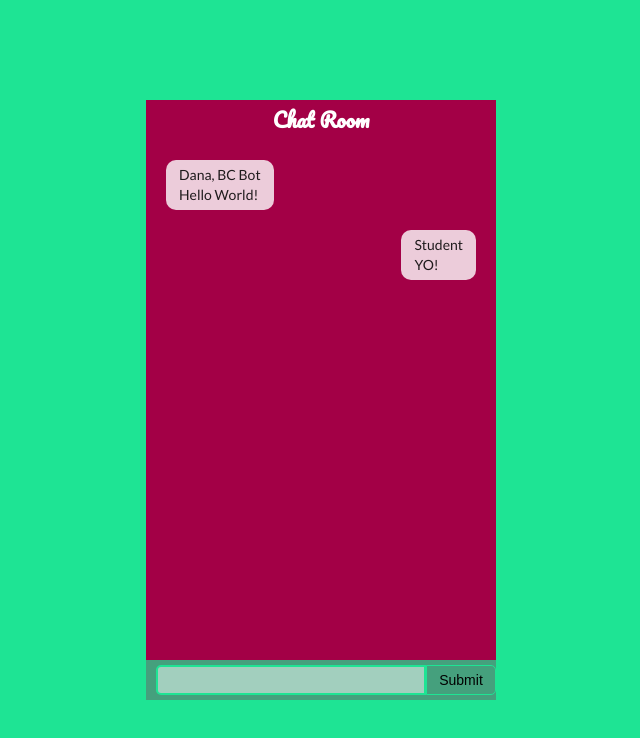
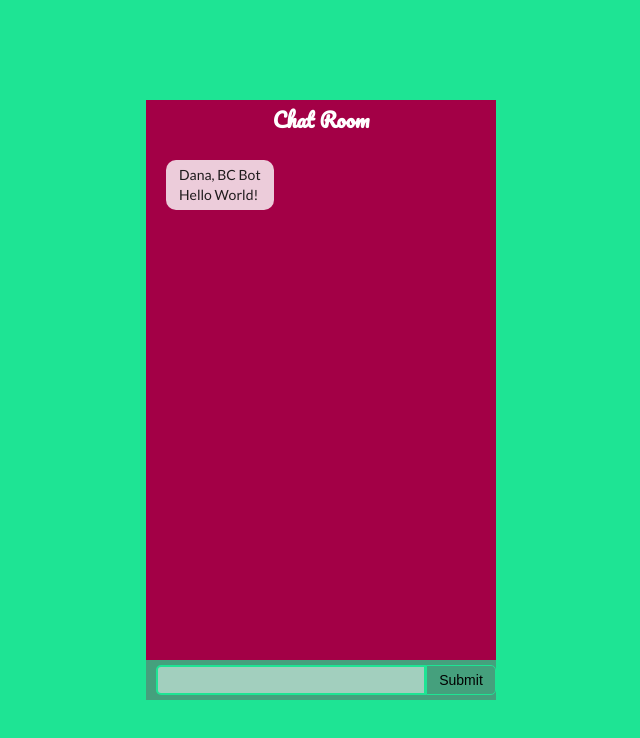
Before and after one commit to 4900ChatBot/chatbot_frontend, a React (Create React App) app in the folder chatbot-frontend/: page / in a window 1280 px wide. Shown: the top 738 px of the page, without its empty margins (319-959 px from the left). Built offline with nearby package versions, Linux system fonts and the light colour scheme.

Commit message:
wired to existing backend

```diff
--- a/chatbot-frontend/package.json
+++ b/chatbot-frontend/package.json
@@ -3,6 +3,7 @@
   "version": "0.1.0",
   "private": true,
   "dependencies": {
+    "axios": "^0.18.0",
     "react": "^16.8.4",
     "react-dom": "^16.8.4",
     "react-scripts": "2.1.8"
--- a/chatbot-frontend/src/components/ChatDisplay.js
+++ b/chatbot-frontend/src/components/ChatDisplay.js
@@ -1,20 +1,15 @@
 import React from 'react';
 import './ChatDisplay.css';
 import Message from './Message';
-import MessageForm from './MessageForm';
+import axios from 'axios';
 
 class ChatDisplay extends React.Component {
 	constructor(props){
 		super(props);
 
 		const chats = [{
-				username: "Dana, BC Bot",
-				content: <p>Hello World!</p>,
-				img: "https://s3.amazonaws.com/sidearm.sites/brooklyncollegeathletics.com/responsive_2018/images/svgs/main_logo.svg",
-			},{
-				username: "Student",
-				content: <p>YO!</p>,
-				img: "https://s3.amazonaws.com/sidearm.sites/brooklyncollegeathletics.com/responsive_2018/images/svgs/main_logo.svg",
+				username: 'Dana, BC Bot',
+				content: <p>Hello World!</p>
 			}]
 		this.state = {
 			messages:chats
@@ -31,11 +26,22 @@ class ChatDisplay extends React.Component {
 		let input = this.message.current.getInputEl()
 		this.setState({
 			messages: this.state.messages.concat([{
-				username:"Student",
+				username: 'Student',
 				content: <p>{input.value}</p>
 			}])
 		}, () => {
-			input.value = "";
+			axios.get(`/api/ask/${input.value}`).then((res) => {
+				const {data} = res;
+				if (data.length > 0) {
+					this.setState({
+						messages: this.state.messages.concat([{
+							username: 'Dana, BC Bot',
+							content: <p>{data[0].text}</p>
+						}])
+					});
+				}
+				input.value = '';
+			})
 		});
 	}
 
--- a/chatbot-frontend/src/components/Message.js
+++ b/chatbot-frontend/src/components/Message.js
@@ -1,6 +1,5 @@
 import React from 'react';
 import './ChatDisplay.css';
-import MessageForm from './MessageForm';
 import ReactDOM from 'react-dom';
 
 const botName = 'Dana, BC Bot';
```
Also changed, not shown: chatbot-frontend/src/components/MessageForm.js (deleted, +0 -10 lines), 1 other file (tests, documents, lock files or other folders).
